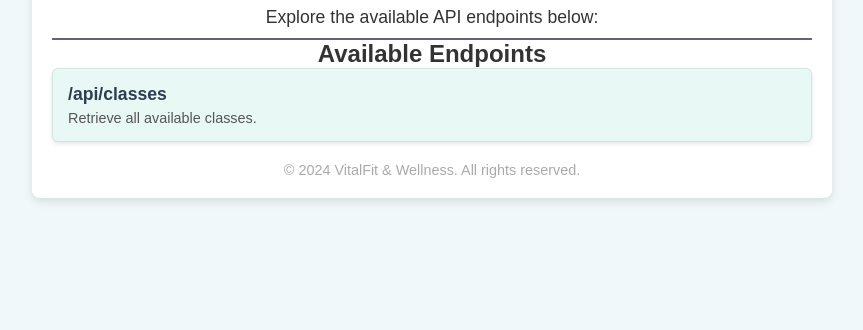
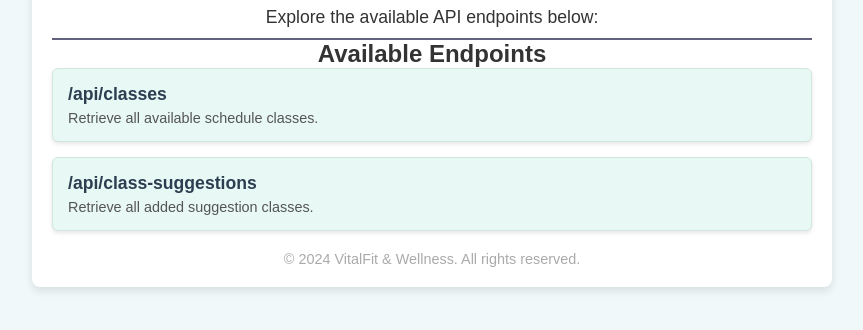
Before and after one commit to raswright/vitalfit-wellness-server, a website: page public/index.html in a window 1280 px wide. Shown: the part 70-400 px from the top of the page, without its empty margins (208-1071 px from the left). Drawn offline with Linux system fonts and the light colour scheme.

Commit message:
updating

```diff
--- a/public/index.html
+++ b/public/index.html
@@ -15,7 +15,11 @@
             <ul>
                 <li>
                     <a href="/api/classes">/api/classes</a>
-                    <p>Retrieve all available classes.</p>
+                    <p>Retrieve all available schedule classes.</p>
+                </li>
+                <li>
+                    <a href="/api/class-suggestions">/api/class-suggestions</a>
+                    <p>Retrieve all added suggestion classes.</p>
                 </li>
             </ul>
         </section>
```
